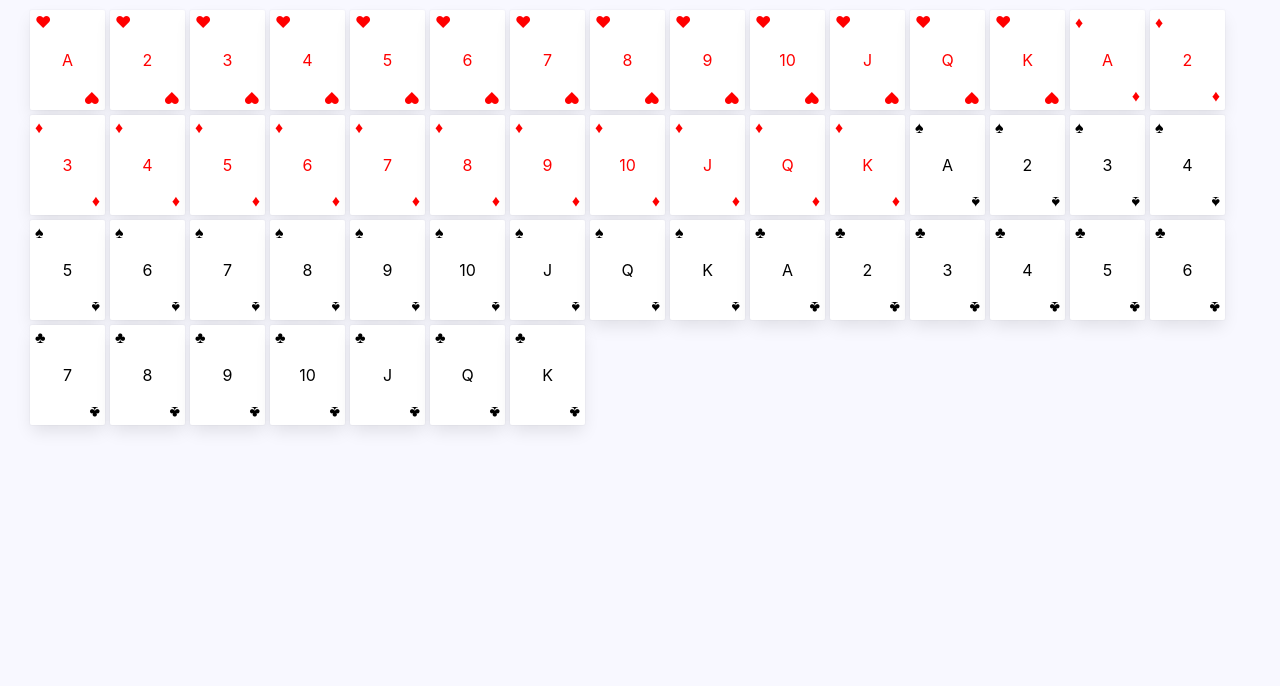
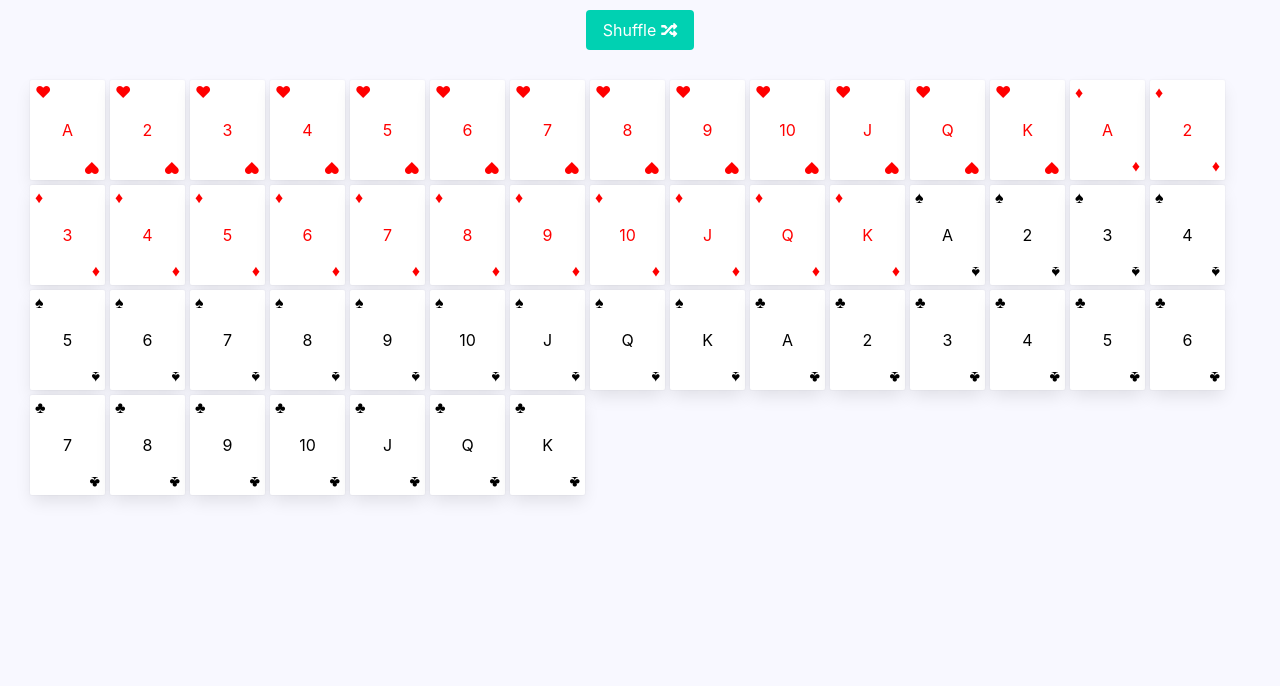
Before and after one commit to karaluton/vue-shuffle, a plain HTML site: page index.html in a window 1280 px wide. Shown: the part 114-800 px from the top of the page. Drawn offline with nearby package versions, Linux system fonts and the light colour scheme.

Commit message:
Add markup for shuffle button and fix error in for loop

```diff
--- a/index.html
+++ b/index.html
@@ -15,6 +15,11 @@
           <img class="vue-logo" src="https://vuejs.org/images/logo.png" />
           Card Shuffling
         </h1>
+        <div class="main-buttons">
+            <button @click="shuffleDeck" class="button is-primary">
+                Shuffle <i class="fas fa-random"></i>
+            </button>
+        </div>
         <div class="deck">
           <div v-for="card in cards" :key="card.id"
                 class="card"
--- a/main.js
+++ b/main.js
@@ -32,7 +32,7 @@ new Vue({
         }
       },
       shuffleDeck() {
-          for(let i = this.cards.length = 1; i > 0; i--) {
+        for(let i = this.cards.length - 1; i > 0; i--) {
             let randomIndex = Math.floor(Math.random() * i);
 
             let temp = this.cards[i];
```
